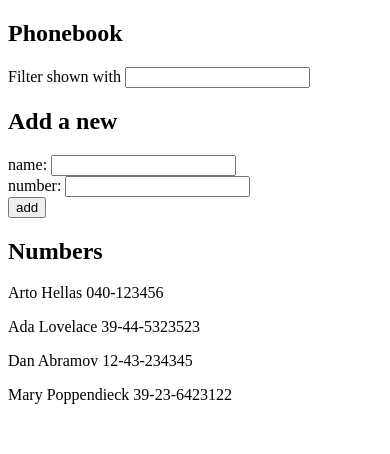
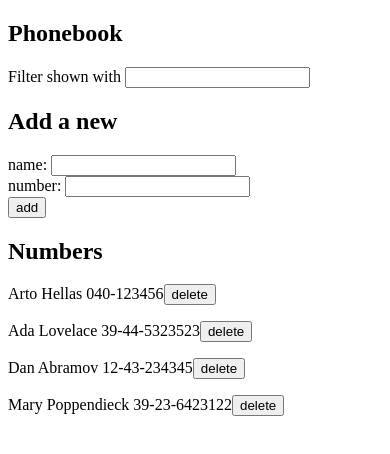
Before and after one commit to jannicasavander/full_stack_open, a React (Vite) app in the folder part_2/puhelinluettelo/: page / in a window 390 px wide. Shown: the top 454 px of the page. Built offline with nearby package versions, Linux system fonts and the light colour scheme; data requests are answered from the project's data file.

Commit message:
add service to the phone book

```diff
--- a/part_2/puhelinluettelo/src/App.jsx
+++ b/part_2/puhelinluettelo/src/App.jsx
@@ -1,8 +1,8 @@
 import { useState, useEffect } from "react";
-import axios from "axios";
 import Filter from "./components/Filter";
 import PersonForm from "./components/PersonForm";
 import PersonList from "./components/PersonList";
+import personsService from "./services/persons";
 
 const App = () => {
     const [persons, setPersons] = useState([]);
@@ -11,8 +11,8 @@ const App = () => {
     const [newFilter, setNewFilter] = useState("");
 
     useEffect(() => {
-        axios.get("http://localhost:3001/persons").then(response => {
-            setPersons(response.data);
+        personsService.getAll().then(initialPersons => {
+            setPersons(initialPersons);
         });
     }, []);
 
@@ -28,15 +28,48 @@ const App = () => {
         setNewFilter(event.target.value);
     };
 
+    const handlePersonDelete = id => {
+        if (
+            window.confirm(
+                `Delete ${persons.find(person => person.id === id).name}?`,
+            )
+        ) {
+            personsService.deletePerson(id).then(() => {
+                personsService.getAll().then(initialPersons => {
+                    setPersons(initialPersons);
+                });
+            });
+        }
+    };
+
+    const handlePersonUpdate = (id, personObject) => {
+        if (
+            window.confirm(
+                `${personObject.name} is already added to phonebook, replace the old number with a new one?`,
+            )
+        ) {
+            personsService.update(id, personObject).then(returnedPerson => {
+                setPersons(
+                    persons.map(person =>
+                        person.id !== id ? person : returnedPerson,
+                    ),
+                );
+            });
+        }
+    };
+
     const addPerson = event => {
         event.preventDefault();
         const personObject = {
             name: newName,
             number: newNumber,
         };
-        persons.find(person => person.name === newName)
-            ? alert(`${newName} is already added to phonebook`)
-            : setPersons(persons.concat(personObject));
+        const person = persons.find(person => person.name === newName);
+        person
+            ? handlePersonUpdate(person.id, personObject)
+            : personsService.create(personObject).then(returnedPerson => {
+                  setPersons(persons.concat(returnedPerson));
+              });
         setNewName("");
         setNewNumber("");
     };
@@ -61,7 +94,10 @@ const App = () => {
                 handleNumberChange={handleNumberChange}
             />
             <h2>Numbers</h2>
-            <PersonList persons={personsToShow} />
+            <PersonList
+                persons={personsToShow}
+                handlePersonDelete={handlePersonDelete}
+            />
         </div>
     );
 };
--- a/part_2/puhelinluettelo/src/components/PersonList.jsx
+++ b/part_2/puhelinluettelo/src/components/PersonList.jsx
@@ -2,16 +2,23 @@ const PersonList = props => {
     return (
         <div>
             {props.persons.map(person => (
-                <SinglePerson key={person.name} person={person} />
+                <SinglePerson
+                    key={person.name}
+                    person={person}
+                    handlePersonDelete={() =>
+                        props.handlePersonDelete(person.id)
+                    }
+                />
             ))}
         </div>
     );
 };
 
-const SinglePerson = ({ person }) => {
+const SinglePerson = props => {
     return (
         <p>
-            {person.name} {person.number}
+            {props.person.name} {props.person.number}
+            <button onClick={props.handlePersonDelete}>delete</button>
         </p>
     );
 };
--- /dev/null
+++ b/part_2/puhelinluettelo/src/services/persons.js
@@ -0,0 +1,29 @@
+import axios from "axios";
+const baseUrl = "http://localhost:3001/persons";
+
+const getAll = () => {
+    const request = axios.get(baseUrl);
+    return request.then(response => response.data);
+};
+
+const create = newObject => {
+    const request = axios.post(baseUrl, newObject);
+    return request.then(response => response.data);
+};
+
+const update = (id, newObject) => {
+    const request = axios.put(`${baseUrl}/${id}`, newObject);
+    return request.then(response => response.data);
+};
+
+const deletePerson = id => {
+    const request = axios.delete(`${baseUrl}/${id}`);
+    return request.then(response => response.data);
+};
+
+export default {
+    getAll: getAll,
+    create: create,
+    update: update,
+    deletePerson: deletePerson,
+};
```
